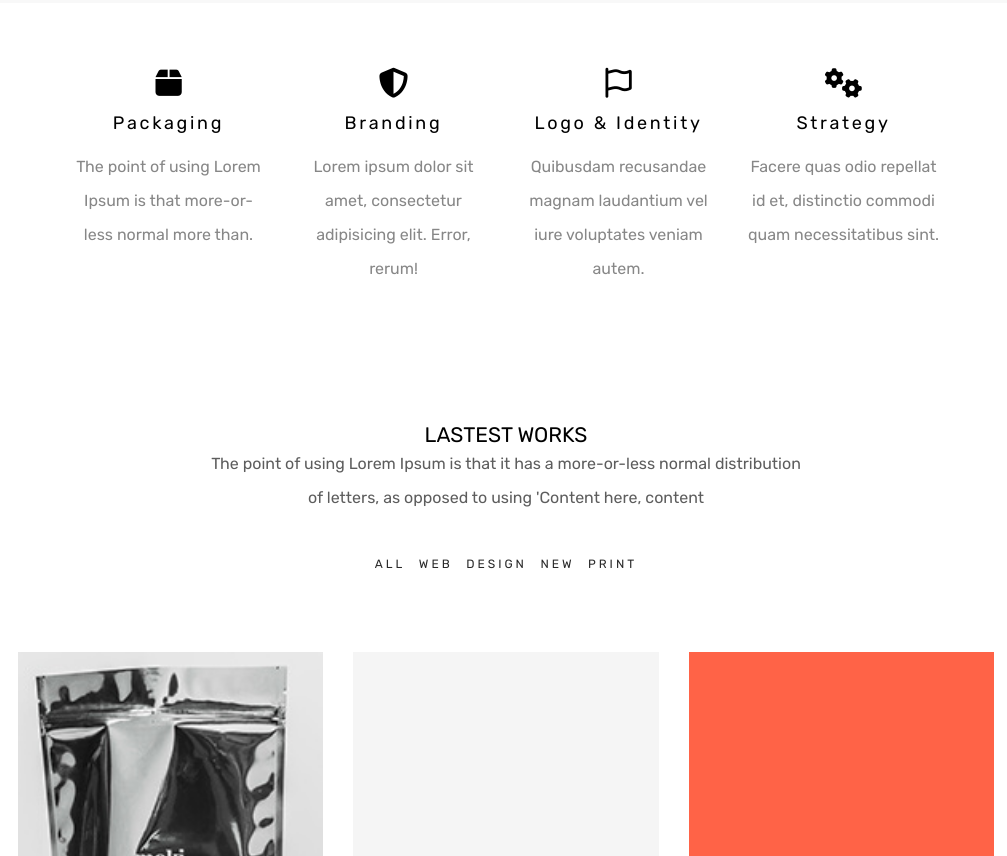
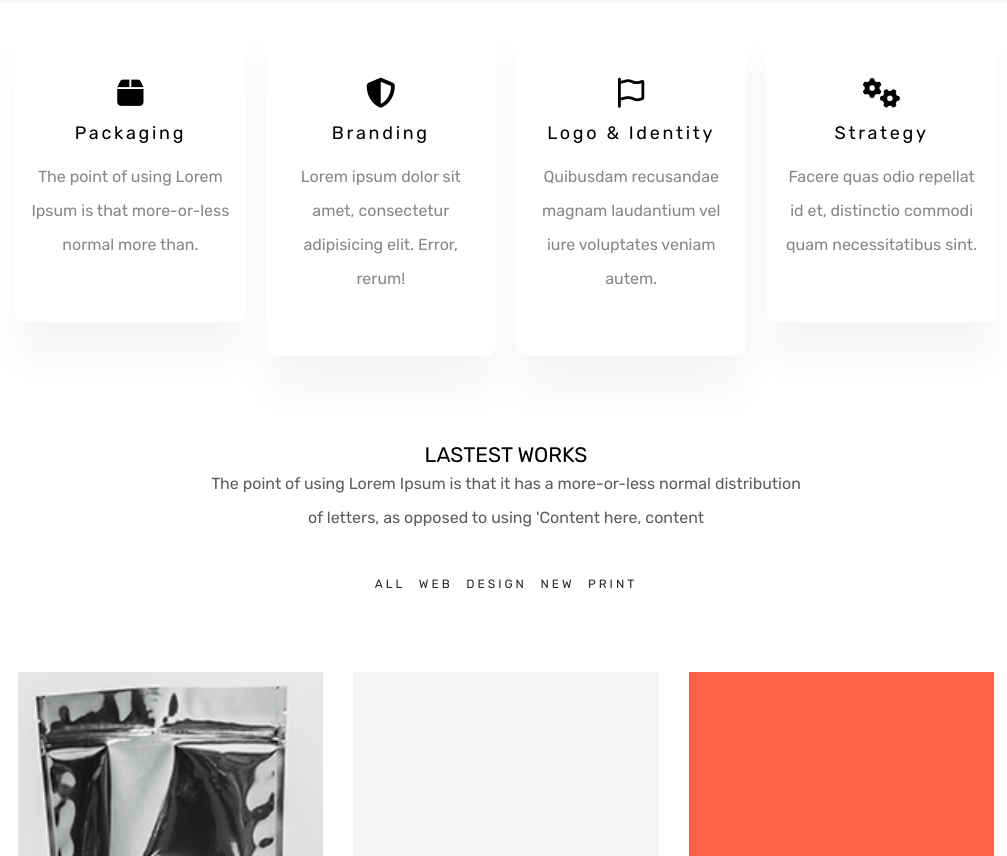
Before and after one commit to escorpion16/proyecto-agencia, a plain HTML site: page index.html in a window 1280 px wide. Shown: the part 797-1653 px from the top of the page, without its empty margins (134-1141 px from the left). Drawn offline with Linux system fonts and the light colour scheme.

Commit message:
creando hover en cards y modificando propiedades

```diff
--- a/index.html
+++ b/index.html
@@ -88,30 +88,29 @@
 
     <!-- SECTION SERVICES -->
     <section class="service-area justify-center d-flex ">
-
         <div class="packaging justify-center align-center">
-            <div>
+            <div class="card-hover">
                 <i class="fas fa-box"></i>
                 <h4 class="margin-bottom margin-top">Packaging</h4>
                 <p>The point of using Lorem Ipsum is that more-or-less normal more than.</p>
             </div>
         </div>
         <div class="branding justify-center align-center">
-            <div>
+            <div class="card-hover">
                 <i class="fas fa-shield-alt"></i>
                 <h4 class="margin-bottom margin-top">Branding</h4>
                 <p>Lorem ipsum dolor sit amet, consectetur adipisicing elit. Error, rerum!</p>
             </div>
         </div>
         <div class="identity justify-center align-center">
-            <div>
+            <div class="card-hover">
                 <i class="far fa-flag"></i>
                 <h4 class="margin-bottom margin-top">Logo & Identity</h4>
                 <p>Quibusdam recusandae magnam laudantium vel iure voluptates veniam autem.</p>
             </div>
         </div>
         <div class="strategy justify-center align-center">
-            <div>
+            <div class="card-hover">
                 <i class="fas fa-cogs"></i>
                 <h4 class="margin-bottom margin-top">Strategy</h4>
                 <p>Facere quas odio repellat id et, distinctio commodi quam necessitatibus sint.</p>
--- a/styles.css
+++ b/styles.css
@@ -44,6 +44,7 @@ nav{
     padding-top: 10px;
     background-color: #f8f8f8;
     box-shadow: 1px 2px 1px rgba(0,0,0,.09);
+    z-index: 1;
 }
 .navbar{
     justify-content: space-around;
@@ -103,7 +104,6 @@ nav{
     font-size: 20px;
     color: #282828;
     letter-spacing: 2.7px;
-
 }
 
 /* HELPERS */
@@ -139,17 +139,18 @@ nav{
 
 /* SECTION SERVICES  */
 .service-area{
-    padding-bottom: 120px;
+    padding-bottom: 120px !important;
 }
 .service-area .packaging,
 .service-area .branding,
 .service-area .identity,
 .service-area .strategy{
-    width: 225px;
+    width: 18%;
     height: 179px;
-    padding: 65px 15px 60px 15px;
     text-align: center;
+    margin: 10px;
 }
+
 .service-area h4{
     font-size: 18px;
     letter-spacing: 2.7px;
@@ -163,6 +164,29 @@ nav{
 .service-area i{
     font-size: 30px;
 }
+.card-hover{
+    padding: 65px 15px 60px 15px;
+    box-shadow: 0px 40px 40px 0px rgba(27, 24, 25, 0.04);
+    border-radius: 10px;
+    transition: all ease .4s;
+}
+.packaging div:hover{
+    background-color: #111111;
+    color: #fff;
+}
+.branding div:hover{
+    background-color: #111111;
+    color: #fff;
+}
+.identity div:hover{
+    background-color: #111111;
+    color: #fff;
+}
+.strategy div:hover{
+    background-color: #111111;
+    color: #fff;
+}
+
 
 /* SECTION WORKS */
 .section-works{
@@ -208,13 +232,10 @@ nav{
     height: 400px;
     background-size: cover;
     background-position: center;
-
 }
 .item1{
     background-color: tomato;
     background-image: url(./1.jpg);
-    /* background-size: cover;
-    background-position: center;  */
 }
 .item2{
     height: 100%;
@@ -249,7 +270,6 @@ nav{
     grid-row-end: 4;
 }
 .item6{
-
     background-color: tomato;
     background-image: url(./6.jpg);
 }
```
